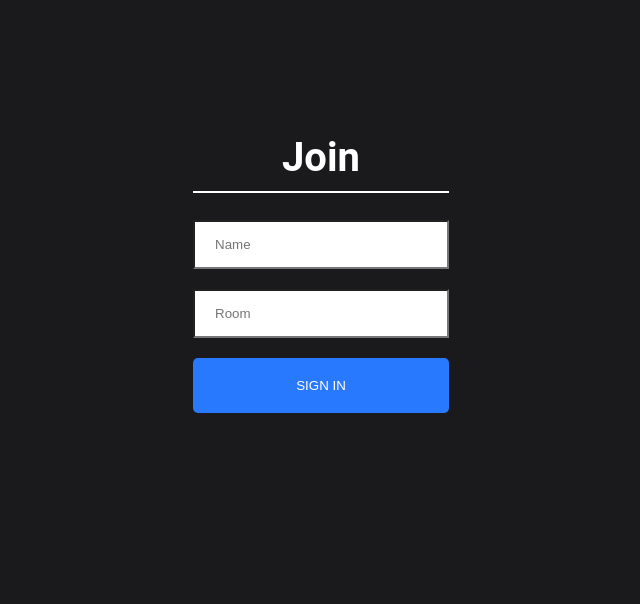
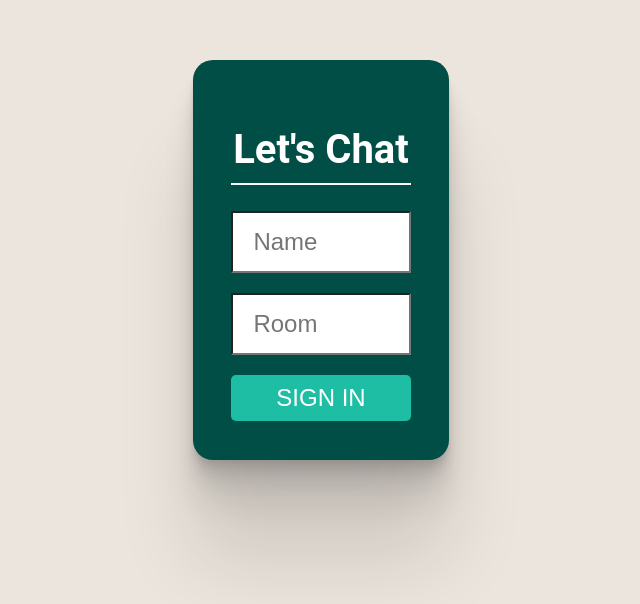
Before and after one commit to davmcgregor/react-chat-app, a React (Create React App) app in the folder client/: page / in a window 1280 px wide. Shown: the part 140-744 px from the top of the page, without its empty margins (319-959 px from the left). Built offline with nearby package versions, Linux system fonts and the light colour scheme.

Commit message:
Add additional styling to Join.css

```diff
--- a/client/src/components/Join/Join.css
+++ b/client/src/components/Join/Join.css
@@ -18,17 +18,29 @@ html, body {
   text-align: center;
   height: 100vh;
   align-items: center;
-  background-color: #1A1A1D;
+  background-color: #ECE5DD;;
 }
 
 .joinInnerContainer {
   width: 20%;
+  padding: 3%;
+  background-color: #004e45;
+  border-radius: 20px;
+  box-shadow:
+  0 2.8px 2.2px rgba(0, 0, 0, 0.034),
+  0 6.7px 5.3px rgba(0, 0, 0, 0.048),
+  0 12.5px 10px rgba(0, 0, 0, 0.06),
+  0 22.3px 17.9px rgba(0, 0, 0, 0.072),
+  0 41.8px 33.4px rgba(0, 0, 0, 0.086),
+  0 100px 80px rgba(0, 0, 0, 0.12)
 }
 
 .joinInput {
   border-radius: 0;
   padding: 15px 20px;
   width: 100%;
+  font-size: 1.5em;
+
 }
 
 .heading {
@@ -42,12 +54,13 @@ html, body {
     color: #fff !important;
     text-transform: uppercase;
     text-decoration: none;
-    background: #2979FF;
-    padding: 20px;
+    background: #1ebea5;
+    padding: 5%;
     border-radius: 5px;
     display: inline-block;
     border: none;
     width: 100%;
+    font-size: 1.5em;
 }
 
 .mt-20 {
--- a/client/src/components/Join/Join.js
+++ b/client/src/components/Join/Join.js
@@ -10,7 +10,7 @@ const Join = () => {
   return (
     <div className="joinOuterContainer">
       <div className="joinInnerContainer">
-        <h1 className="heading">Join</h1>
+        <h1 className="heading">Let's Chat</h1>
         <div><input placeholder="Name" className="joinInput" type="text" onChange={(event) => setName(event.target.value)} /></div>
         <div><input placeholder="Room" className="joinInput mt-20" type="text" onChange={(event) => setRoom(event.target.value)} /></div>
         <Link onClick={event => (!name || !room) ? event.preventDefault() : null} to={`/chat?name=${name}&room=${room}`}>
```
